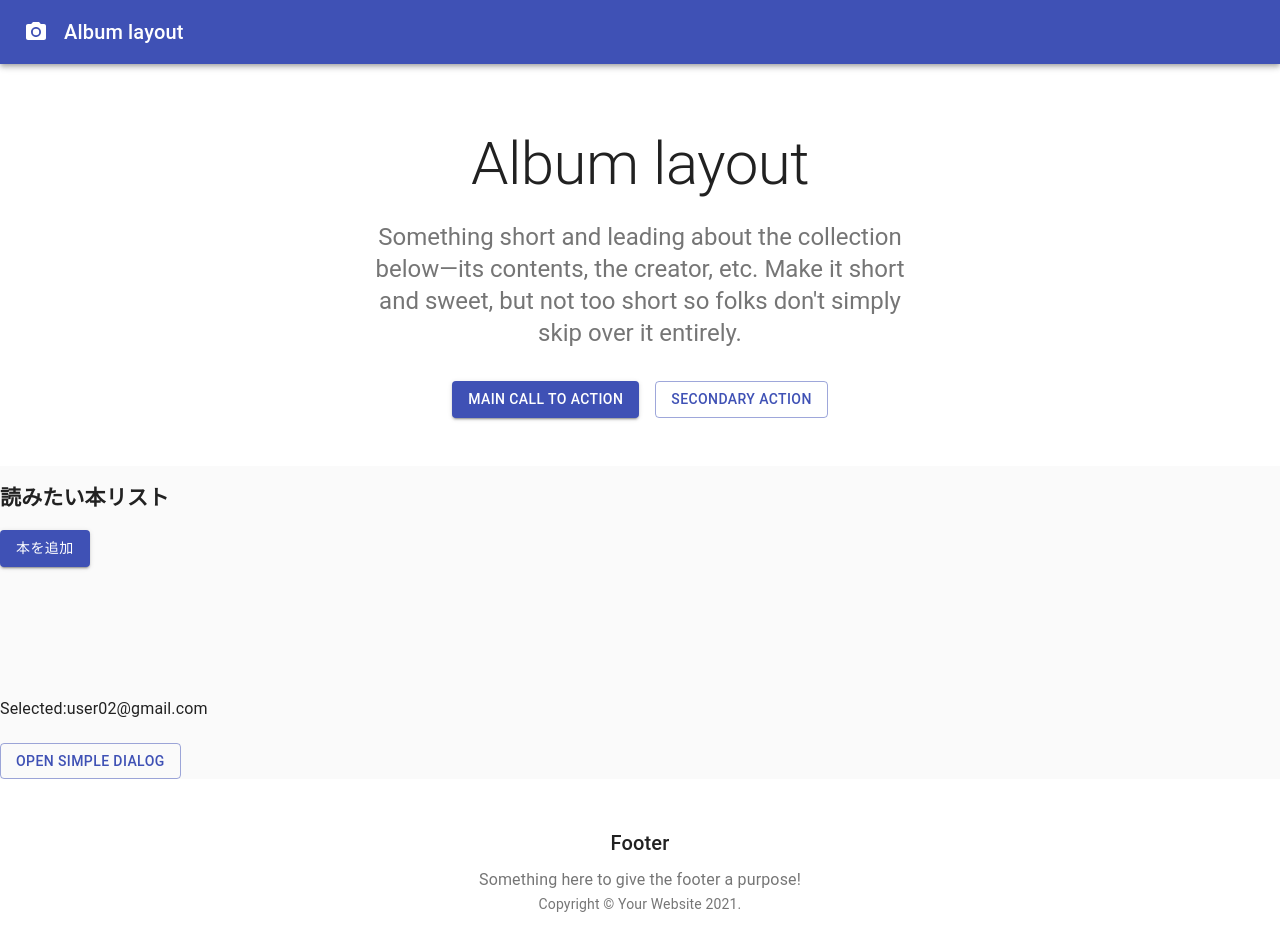
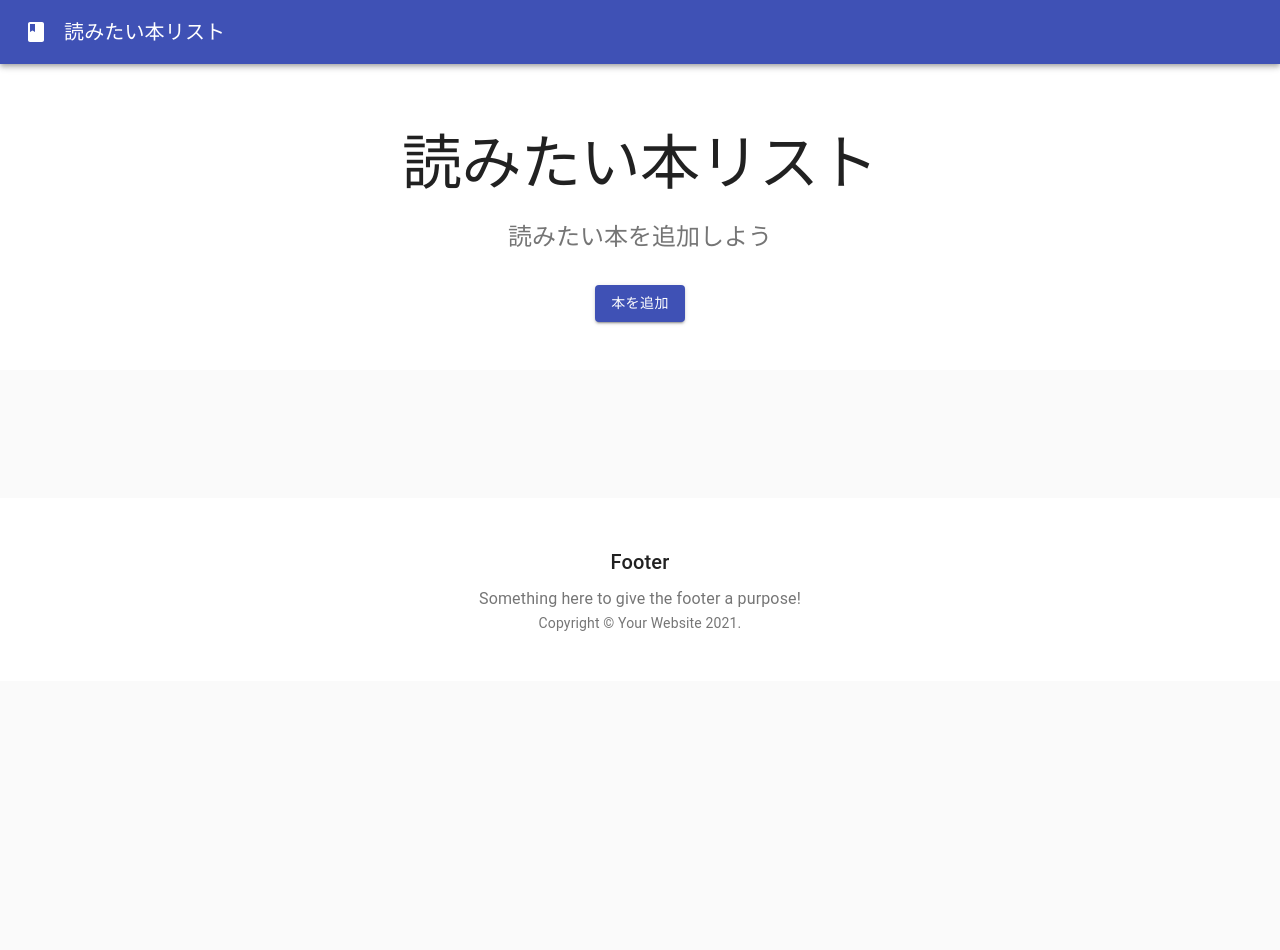
Before and after one commit to okadamari/book, a React (Create React App) app: page / in a window 1280 px wide. Shown: the top 950 px of the page. After the commit the page ends 800 px from the top, so only its background shows below. Built offline with nearby package versions, Linux system fonts and the light colour scheme; the HTML template or start-up script is replaced by a standard one.

Commit message:
Set the Material-ui design and removed unnecessary elements

```diff
--- a/src/layouts/App.tsx
+++ b/src/layouts/App.tsx
@@ -1,7 +1,6 @@
 import React, { useState, useEffect } from 'react';
 import AppBar from '@material-ui/core/AppBar';
-import Button from '@material-ui/core/Button';
-import CameraIcon from '@material-ui/icons/PhotoCamera';
+import BookIcon from '@material-ui/icons/Book';
 import CssBaseline from '@material-ui/core/CssBaseline';
 import Grid from '@material-ui/core/Grid';
 import Toolbar from '@material-ui/core/Toolbar';
@@ -15,8 +14,6 @@ import Footer from './Footer';
 import Hero from './Hero';
 import BookRow from './BookRow';
 import BookSearchDialog from './BookSearchDialog';
-
-import SimpleDialog from './SimpleDialog';
 
 import './App.css';
 
@@ -81,7 +78,7 @@ export default function Album(): JSX.Element {
       : book));
     setBooks(newBooks);
   };
-  const handleAddClick = () => {
+  const handleModalOpen = () => {
     setModalIsOpen(true);
   };
 
@@ -95,35 +92,19 @@ export default function Album(): JSX.Element {
     setBooks(newBooks);
   };
 
-  const emails = ['username@gmail.com', 'user02@gmail.com'];
-  const [open, setOpen] = React.useState(false);
-  const [selectedValue, setSelectedValue] = React.useState(emails[1]);
-
-  const handleClickOpen = () => {
-    setOpen(true);
-  };
-
-  const handleClose = (value:string) => {
-    setOpen(false);
-    setSelectedValue(value);
-  };
   return (
     <>
       <CssBaseline />
       <AppBar position="relative">
         <Toolbar>
-          <CameraIcon className={classes.icon} />
+          <BookIcon className={classes.icon} />
           <Typography variant="h6" color="inherit" noWrap>
-            Album layout
+            読みたい本リスト
           </Typography>
         </Toolbar>
       </AppBar>
       <main>
-        <Hero />
-        <section className="nav">
-          <h1>読みたい本リスト</h1>
-          <Button variant="contained" color="primary" onClick={handleAddClick}>本を追加</Button>
-        </section>
+        <Hero onOpen={handleModalOpen} />
         <BookSearchDialog
           onClose={handleModalClose}
           open={modalIsOpen}
@@ -144,21 +125,6 @@ export default function Album(): JSX.Element {
             ))}
           </Grid>
         </Container>
-
-        <Typography variant="subtitle1">
-          Selected:
-          {selectedValue}
-        </Typography>
-        <br />
-        <Button variant="outlined" color="primary" onClick={handleClickOpen}>
-          Open simple dialog
-        </Button>
-        <SimpleDialog
-          emails={emails}
-          selectedValue={selectedValue}
-          open={open}
-          onClose={handleClose}
-        />
       </main>
       <Footer />
     </>
--- a/src/layouts/Hero.tsx
+++ b/src/layouts/Hero.tsx
@@ -37,30 +37,28 @@ const useStyles = makeStyles((theme) => ({
   },
 }));
 
-export default function Hero(): JSX.Element {
+type HeroProps = {
+  onOpen: () => void;
+};
+
+export default function Hero(props: HeroProps): JSX.Element {
+  const { onOpen } = props;
   const classes = useStyles();
 
   return (
     <div className={classes.heroContent}>
       <Container maxWidth="sm">
         <Typography component="h1" variant="h2" align="center" color="textPrimary" gutterBottom>
-          Album layout
+          読みたい本リスト
         </Typography>
         <Typography variant="h5" align="center" color="textSecondary" paragraph>
-          Something short and leading about the collection below—its contents, the creator, etc.
-          Make it short and sweet, but not too short so folks don&apos;t simply skip over it
-          entirely.
+          読みたい本を追加しよう
         </Typography>
         <div className={classes.heroButtons}>
           <Grid container spacing={2} justify="center">
             <Grid item>
-              <Button variant="contained" color="primary">
-                Main call to action
-              </Button>
-            </Grid>
-            <Grid item>
-              <Button variant="outlined" color="primary">
-                Secondary action
+              <Button variant="contained" color="primary" onClick={onOpen}>
+                本を追加
               </Button>
             </Grid>
           </Grid>
--- a/src/layouts/SimpleDialog.tsx
+++ /dev/null
@@ -1,44 +0,0 @@
-import React from 'react';
-import List from '@material-ui/core/List';
-import ListItem from '@material-ui/core/ListItem';
-import ListItemText from '@material-ui/core/ListItemText';
-import DialogTitle from '@material-ui/core/DialogTitle';
-import Dialog from '@material-ui/core/Dialog';
-import AddIcon from '@material-ui/icons/Add';
-
-type SimpleDialogProps = {
-  onClose: (selectedValue: string) => void,
-  open: boolean,
-  selectedValue: string,
-  emails: string[],
-};
-
-const SimpleDialog = (props: SimpleDialogProps): JSX.Element => {
-  const {
-    onClose, emails, selectedValue, open,
-  } = props;
-
-  const handleClose = () => {
-    onClose(selectedValue);
-  };
-
-  const handleListItemClick = (value: string) => {
-    onClose(value);
-  };
-
-  return (
-    <Dialog onClose={handleClose} aria-labelledby="simple-dialog-title" open={open}>
-      <DialogTitle id="simple-dialog-title">Add books</DialogTitle>
-      <List>
-        {emails.map((email) => (
-          <ListItem button onClick={() => handleListItemClick(email)} key={email}>
-            <AddIcon />
-            <ListItemText primary={email} />
-          </ListItem>
-        ))}
-      </List>
-    </Dialog>
-  );
-};
-
-export default SimpleDialog;
```
